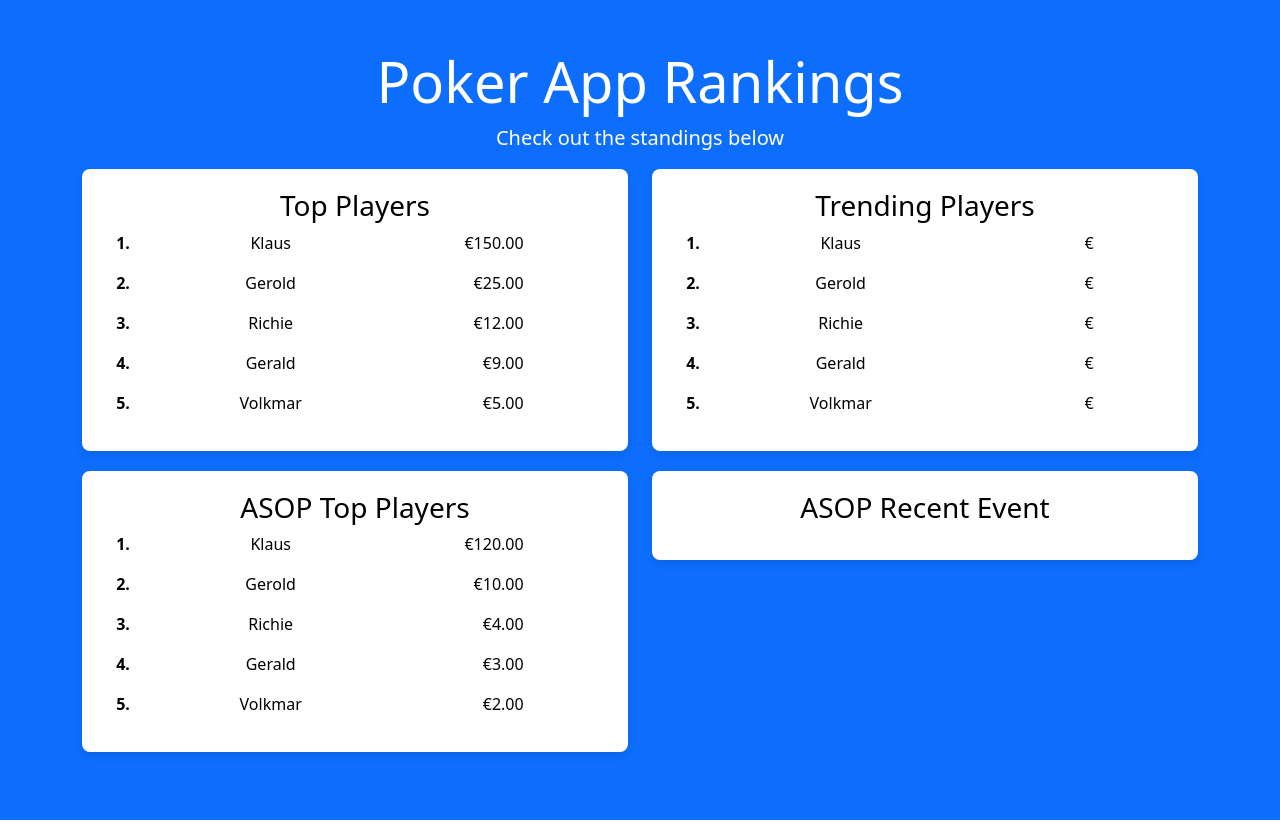
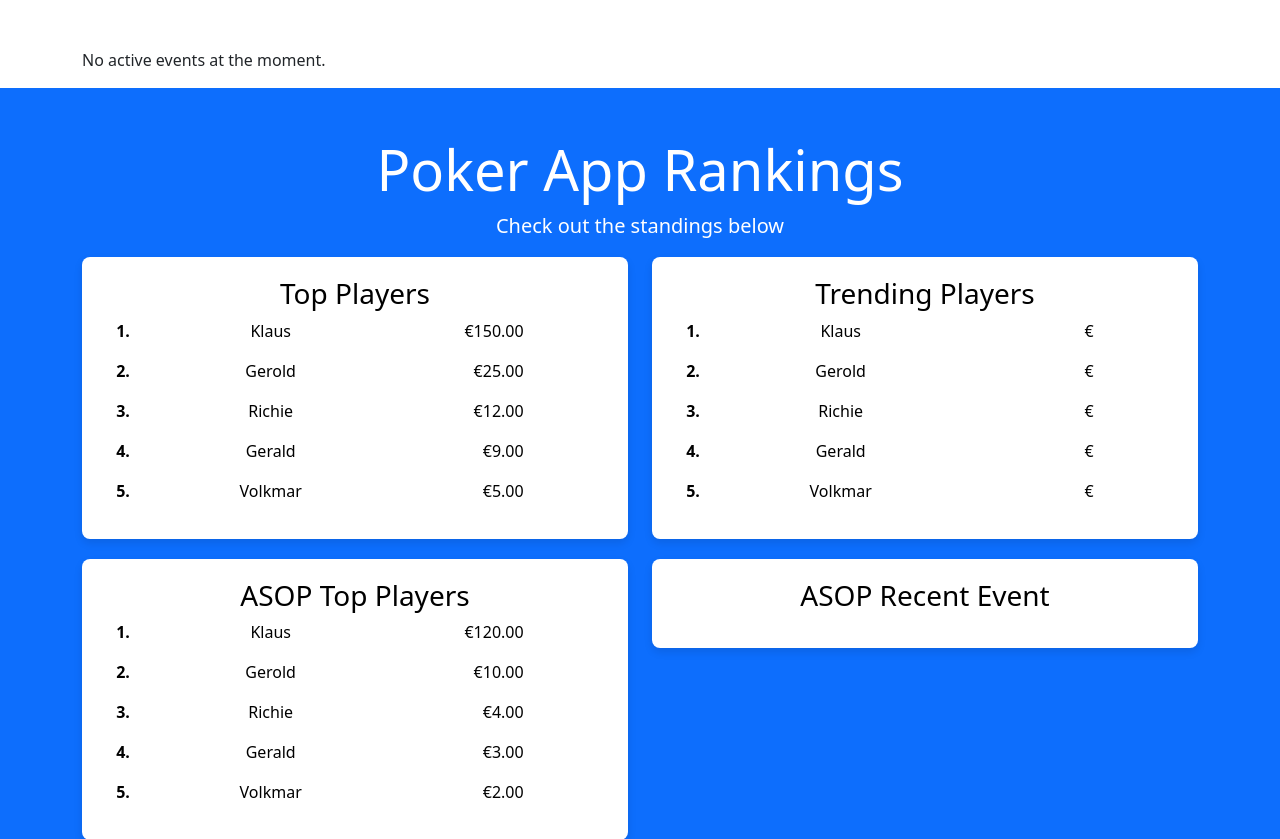
Before and after one commit to ixacin26/Poker_Events, a Django app: page / in a window 1280 px wide. Shown: the part 56-895 px from the top of the page. Run offline with Django 5.2, Linux system fonts and the light colour scheme; data comes from the database, SQL or seed files in the repository; both versions use the stored data as it was after the commit; some libraries are stand-ins or nearby versions.

Commit message:
Active Event on home ready - now styling section "active event"

```diff
--- a/poker_events/poker_events/urls.py
+++ b/poker_events/poker_events/urls.py
@@ -24,4 +24,5 @@
     path('admin/', admin.site.urls),
     path('', views.home, name='home'),
     path('add-event/', views.add_event, name='add_event'),
+    path('end_event/<int:event_id>/', views.end_event, name='end_event'),
 ]
--- a/poker_events/poker_events/views.py
+++ b/poker_events/poker_events/views.py
@@ -1,9 +1,10 @@
-from django.shortcuts import render, redirect
+from django.shortcuts import render, redirect, get_object_or_404
 from django.db.models import Sum, Q
 from poker_data.models import Player, Event
 from django.utils import timezone
+from django.core.exceptions import ValidationError
 
-#The following view calculates the necessary data for the ranking-cards in home.html
+# The following view calculates the necessary data for the ranking-cards in home.html
 def home(request):
     # Fetch and sort players by total earnings for the "Top Poker Players Ranking"
     top_players = Player.objects.all().order_by('-total_earnings')
@@ -22,12 +23,13 @@
     if not trend_players.exists():
         trend_players = top_players
 
-    #TODO add "Latest ASOP Ranking"
+    # Fetch the active event(s) to display on the home page
+    active_events = Event.objects.filter(active=True)
 
     # Check if any events are active
-    active_events_exist = Event.objects.filter(active=True).exists()
+    active_events_exist = active_events.exists()
 
-     # ASOP Ranking (All ASOP events)
+    # ASOP Ranking (All ASOP events)
     asop_players = (
         Player.objects.filter(event_participations__event__asop=True)
         .annotate(total_asop_earnings=Sum('event_participations__earnings'))
@@ -42,16 +44,17 @@
         .order_by('-last_asop_earnings')
     )
 
-    # Render the home page with both player lists
+    # Render the home page with both player lists and active events
     return render(request, 'home.html', {
         'top_players': top_players,
         'trend_players': trend_players,
         'asop_players': asop_players,
         'last_asop_players': last_asop_players,
         'active_events_exist': active_events_exist,
+        'active_events': active_events,  # Pass active events to the template
     })
 
-#The following view defines the data for the add_event-template
+# The following view defines the data for the add_event-template
 def add_event(request):
     if request.method == 'POST':
         host_location = request.POST.get('host_location')
@@ -71,3 +74,15 @@
         return redirect('home')  # TODO Redirect to home (or another page) after adding event
 
     return render(request, 'add_event.html')
+
+# Receive the event ID
+def end_event(request, event_id):
+    # Get the event object
+    event = get_object_or_404(Event, id=event_id)
+
+    # Set the event as inactive
+    event.active = False
+    event.save()
+
+    # Redirect back to the home page or to a page that shows all events
+    return redirect('home')  # Adjust the URL name if necessary
--- a/poker_events/templates/home.html
+++ b/poker_events/templates/home.html
@@ -4,8 +4,27 @@
   Home - Poker Events
 {% endblock %}
 
+{% block content %}
+  <!-- Active Event Section -->
+  <div class="container mt-5">
+    {% if active_events_exist %}
+      <h3>Active Event</h3>
+      <ul>
+        {% for event in active_events %}
+          <li>
+            <strong>Host Location:</strong> {{ event.host_location }} <br />
+            <strong>Date:</strong> {{ event.date }} <br />
+            <strong>Pot:</strong> {{ event.pot }} <br />
+            <strong>Active:</strong> {{ event.active|yesno:'Yes,No' }} <br />
+            <a href="{% url 'end_event' event.id %}" class="btn btn-info">End Event</a>
+          </li>
+        {% endfor %}
+      </ul>
+    {% else %}
+      <p>No active events at the moment.</p>
+    {% endif %}
+  </div>
 
-    {% block content %}
   <!-- Hero Section -->
   <section class="bg-primary text-white text-center py-5">
     <div class="container">
@@ -118,6 +137,7 @@
       <span class="visually-hidden">Next</span>
     </button>
   </div>
+
   <!-- Accordion Section for Past Events -->
   <section class="container my-5">
     <h2 class="text-center mb-4">Past Events</h2>
@@ -140,6 +160,5 @@
     </div>
   </section>
 {% endblock %}
+
 <script src="https://cdn.jsdelivr.net/npm/bootstrap@5.3.0/dist/js/bootstrap.bundle.min.js"></script>
-  </body>
-</html>
```
Also changed, not shown: poker_events/db.sqlite3. Lines whose indentation alone changed are shown as unchanged.
